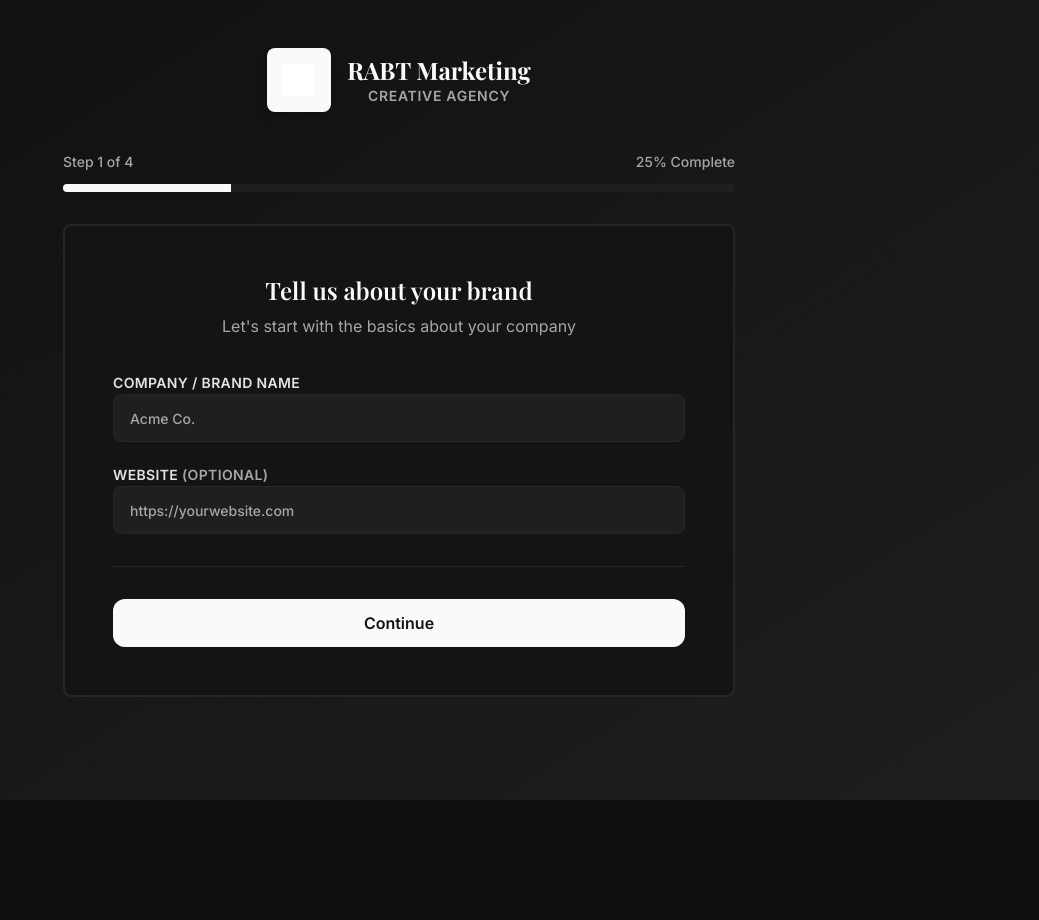
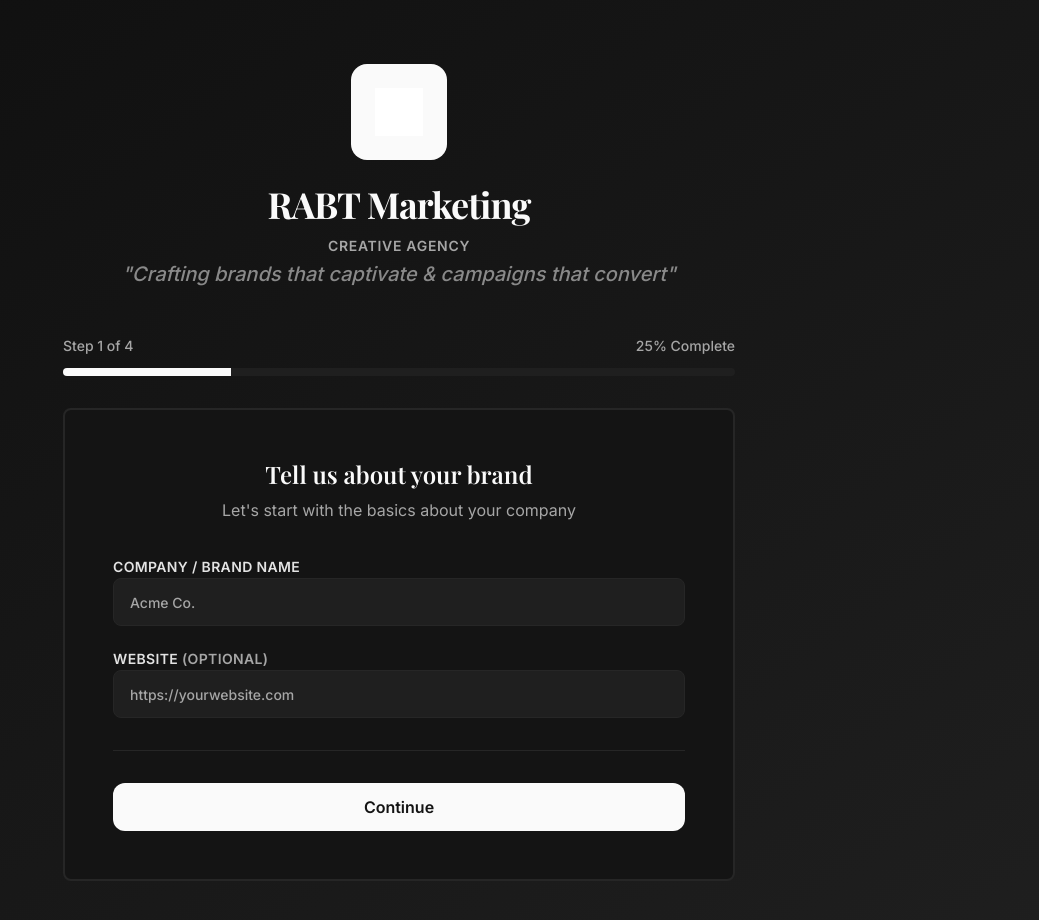
Before and after one commit to Querencia9945/RABT.MARKETINGFORM, a React (Vite) app: page / in a window 1280 px wide. Shown: the top 920 px of the page, without its empty margins (241-1280 px from the left). Before the commit the page ends 800 px from the top, so only its background shows below. Built offline with nearby package versions, Linux system fonts and the light colour scheme.

Commit message:
Add logo and tagline
Updated the header to properly display the RABT logo and added an attractive tagline to enhance the professional appearance of the form.

```diff
--- a/src/pages/Onboarding.tsx
+++ b/src/pages/Onboarding.tsx
@@ -139,19 +139,31 @@ const Onboarding = () => {
       <SEO title="Client Onboarding — RABT Marketing" description="Seamless multi-step onboarding for new clients at RABT Marketing." />
 
       {/* Professional Header with RABT Logo */}
-      <header className="pt-12 pb-8">
+      <header className="pt-16 pb-12">
         <div className="container mx-auto text-center">
-          <div className="flex items-center justify-center gap-4 mb-2">
-            <div className="bg-primary rounded-lg p-4 shadow-lg">
+          <div className="flex flex-col items-center space-y-6">
+            {/* Logo Container */}
+            <div className="bg-primary rounded-2xl p-6 shadow-[var(--shadow-elegant)] hover-scale">
               <img
                 src="/lovable-uploads/c6aa0008-b590-49e1-bf53-bd99f7acdddd.png"
                 alt="RABT Marketing Logo"
-                className="h-8 w-auto object-contain brightness-0 invert"
+                className="h-12 w-auto object-contain brightness-0 invert"
               />
             </div>
-            <div>
-              <h1 className="text-2xl font-display font-bold text-foreground">RABT Marketing</h1>
-              <p className="text-muted-foreground text-sm font-semibold uppercase tracking-wider">Creative Agency</p>
+
+            {/* Brand Text */}
+            <div className="space-y-3">
+              <h1 className="text-3xl md:text-4xl font-display font-bold text-foreground tracking-tight">
+                RABT Marketing
+              </h1>
+              <div className="space-y-1">
+                <p className="text-muted-foreground text-sm font-semibold uppercase tracking-wider">
+                  Creative Agency
+                </p>
+                <p className="text-lg md:text-xl font-medium text-muted-foreground/80 italic">
+                  "Crafting brands that captivate & campaigns that convert"
+                </p>
+              </div>
             </div>
           </div>
         </div>
```
